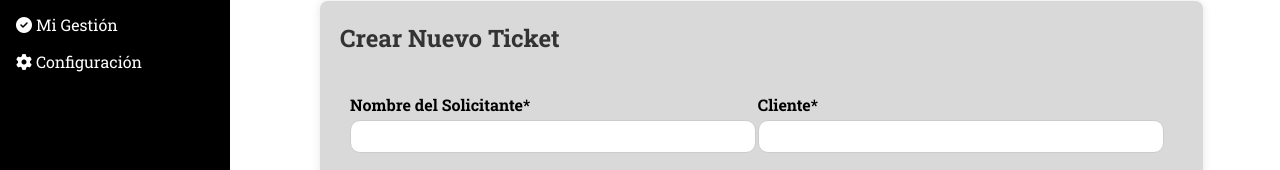
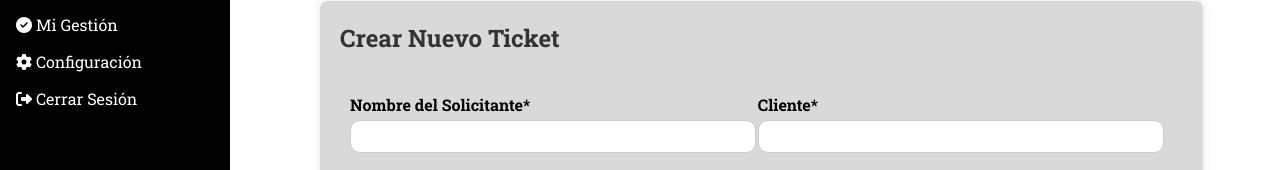
Before and after one commit to MilenaGandy/maqueta_html, a plain HTML site: page src/crearTicket.html in a window 1280 px wide. Shown: the part 165-335 px from the top of the page. Drawn offline with Linux system fonts and the light colour scheme.

Commit message:
Ajustes finales en el HTML

```diff
--- a/src/crearTicket.html
+++ b/src/crearTicket.html
@@ -21,6 +21,7 @@
                 <li><a href="#"><i class="fa-solid fa-user-circle" aria-hidden="true"></i>  Clientes</a></li>
                 <li><a href="#"><i class="fa-solid fa-circle-check"></i>  Mi Gestión</a></li>
                 <li><a href="#"><i class="fa-solid fa-gear"></i>  Configuración</a></li>
+                <li><a href="index.html"><i class="fa-solid fa-right-from-bracket"></i> Cerrar Sesión</a></li>
             </ul>
         </nav>
         <main>
--- a/src/script.js
+++ b/src/script.js
@@ -1,5 +1,5 @@
 
-// VALIDACIONES DEL LOGIN ******************************************
+// VALIDACIONES DEL LOGIN *********************************************************
 document.addEventListener("DOMContentLoaded", function () {
     const form = document.querySelector(".login-form");
     const emailInput = document.getElementById("email");
@@ -71,7 +71,7 @@ document.addEventListener("DOMContentLoaded", function () {
 });
 
 
-//Implementar búsqueda de tickets en la tabla ****************************************
+//Implementar búsqueda de tickets en la tabla *****************************************
 document.addEventListener("DOMContentLoaded", function () {
     const searchInput = document.querySelector(".column-1 input");
     const tableRows = document.querySelectorAll("tbody tr");
@@ -86,7 +86,7 @@ document.addEventListener("DOMContentLoaded", function () {
     });
 });
 
-// Validar el formulario de creación tickets ****************************************
+// Validar el formulario de creación tickets *****************************************
 document.addEventListener("DOMContentLoaded", function () {
     const form = document.querySelector("form");
     const emailInput = document.getElementById("email");
```
Also changed, not shown: src/dashboard.html (+1 -0 lines).
